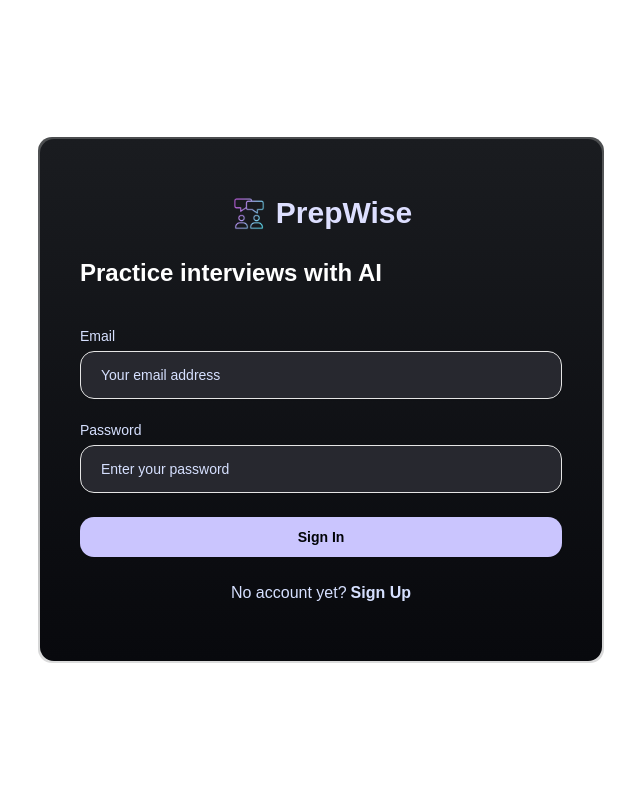
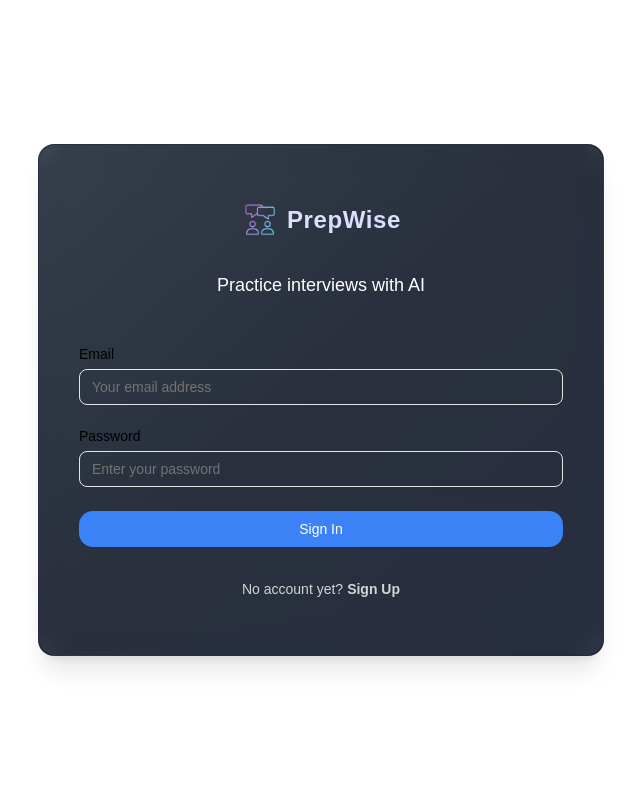
Before and after one commit to NAYANKUMAR21/Interview_ready, a Next.js app: page /sign-in in a window 1280 px wide. Shown: the top 800 px of the page, without its empty margins (319-959 px from the left). Built offline with nearby package versions, Linux system fonts and the light colour scheme; no server answers; a web font is replaced by a local one.

Commit message:
auth UI revamped

```diff
--- a/src/components/AuthForm.tsx
+++ b/src/components/AuthForm.tsx
@@ -98,19 +98,26 @@ const AuthForm = ({ type }: { type: FormType }) => {
   const isSignIn = type === 'sign-in';
 
   return (
-    <div className="card-border lg:min-w-[566px]">
-      <div className="flex flex-col gap-6 card py-14 px-10">
-        <div className="flex flex-row gap-2 justify-center">
+    <div className="border border-white/10 rounded-2xl lg:min-w-[566px] bg-gradient-to-br from-[#1F2937] via-[#111827] to-[#0F172A]">
+      <div className="flex flex-col gap-8 bg-white/10 backdrop-blur-md rounded-2xl shadow-xl py-14 px-10">
+        {/* Logo and Title */}
+        <div className="flex flex-row gap-2 justify-center items-center">
           <Image src="/logo.png" alt="logo" height={32} width={38} />
-          <h2 className="text-primary-100">PrepWise</h2>
+          <h2 className="text-primary-100 text-2xl font-semibold tracking-wide">
+            PrepWise
+          </h2>
         </div>
 
-        <h3 className="text-white">Practice interviews with AI</h3>
+        {/* Subtitle */}
+        <h3 className="text-white text-lg text-center font-medium">
+          Practice interviews with AI
+        </h3>
 
+        {/* Form */}
         <Form {...form}>
           <form
             onSubmit={form.handleSubmit(onSubmit)}
-            className="w-full space-y-6 mt-4 form text-white"
+            className="w-full space-y-6 mt-4 text-black"
           >
             {!isSignIn && (
               <FormField
@@ -119,6 +126,7 @@ const AuthForm = ({ type }: { type: FormType }) => {
                 label="Name"
                 placeholder="Your Name"
                 type="text"
+                // className="bg-white/10 border border-white/20 text-white placeholder-white/60 rounded-lg p-3 w-full focus:outline-none focus:ring-2 focus:ring-primary-400"
               />
             )}
 
@@ -128,6 +136,7 @@ const AuthForm = ({ type }: { type: FormType }) => {
               label="Email"
               placeholder="Your email address"
               type="email"
+              // className="bg-white/10 border border-white/20 text-white placeholder-white/60 rounded-lg p-3 w-full focus:outline-none focus:ring-2 focus:ring-primary-400"
             />
 
             <FormField
@@ -136,19 +145,25 @@ const AuthForm = ({ type }: { type: FormType }) => {
               label="Password"
               placeholder="Enter your password"
               type="password"
+              // className="bg-white/10 border border-white/20 text-white placeholder-white/60 rounded-lg p-3 w-full focus:outline-none focus:ring-2 focus:ring-primary-400"
             />
 
-            <Button className="btn" type="submit">
+            <Button
+              type="submit"
+              className="w-full py-3 px-6 bg-[#3B82F6] hover:bg-[#60A5FA] text-white rounded-xl font-medium transition-colors duration-200"
+            >
               {isSignIn ? 'Sign In' : 'Create an Account'}
             </Button>
           </form>
         </Form>
 
-        <p className="text-center">
+        {/* Toggle Link */}
+
+        <p className="text-center text-sm text-neutral-300">
           {isSignIn ? 'No account yet?' : 'Have an account already?'}
           <Link
             href={!isSignIn ? '/sign-in' : '/sign-up'}
-            className="font-bold text-user-primary ml-1"
+            className="font-bold text-primary-300 hover:underline ml-1"
           >
             {!isSignIn ? 'Sign In' : 'Sign Up'}
           </Link>
```
